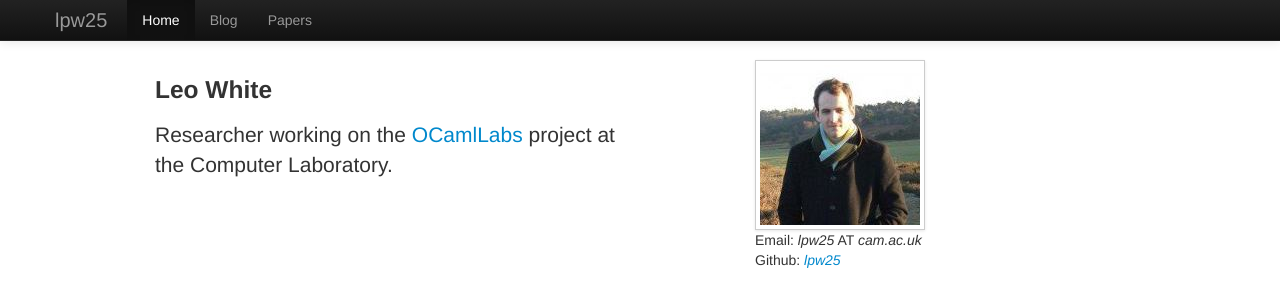
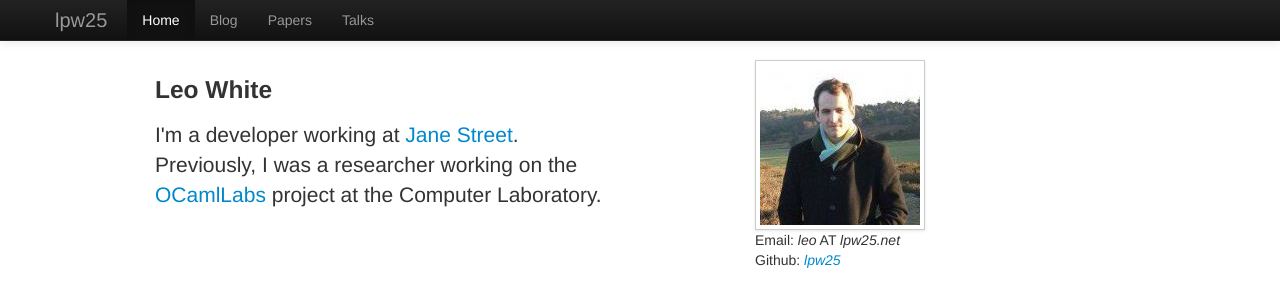
Before and after one commit to lpw25/lpw25.github.com, a Jekyll site: the page built from index.html, in a window 1280 px wide. Shown: the top 307 px of the page. Built offline with Jekyll 4.4.1, drawn with Linux system fonts in a browser that asks for light colours.

Commit message:
Add talks to site

```diff
--- a/_layouts/page.html
+++ b/_layouts/page.html
@@ -43,18 +43,27 @@
           <li class="active"><a href="/index.html">Home</a></li>
           <li><a href="{{ site.posts.first.url }}">Blog</a></li>
           <li><a href="/papers.html">Papers</a></li>
+          <li><a href="/talks.html">Talks</a></li>
         {% elsif page.nav_active == 'blog' %}
           <li><a href="/index.html">Home</a></li>
           <li class="active"><a href="{{ site.posts.first.url }}">Blog</a></li>
           <li><a href="/papers.html">Papers</a></li>
+          <li><a href="/talks.html">Talks</a></li>
         {% elsif page.nav_active == 'papers' %}
           <li><a href="/index.html">Home</a></li>
           <li><a href="{{ site.posts.first.url }}">Blog</a></li>
           <li class="active"><a href="/papers.html">Papers</a></li>
+          <li><a href="/talks.html">Talks</a></li>
+        {% elsif page.nav_active == 'talks' %}
+          <li><a href="/index.html">Home</a></li>
+          <li><a href="{{ site.posts.first.url }}">Blog</a></li>
+          <li><a href="/papers.html">Papers</a></li>
+          <li class="active"><a href="/talks.html">Talks</a></li>
         {% else %}
           <li><a href="/index.html">Home</a></li>
           <li><a href="{{ site.posts.first.url }}">Blog</a></li>
           <li><a href="/papers.html">Papers</a></li>
+          <li><a href="/talks.html">Talks</a></li>
         {% endif %}
       </ul>
     </div>
--- a/index.html
+++ b/index.html
@@ -8,14 +8,16 @@
   <div class="span5 offset1">
     <h3> Leo White </h3>
     <p class="lead">
-    Researcher working on the <a href="http://www.cl.cam.ac.uk/projects/ocamllabs/"> OCamlLabs </a> project
-    at the Computer Laboratory.
+      I'm a developer working at <a href="http://www.janestreet.com/">Jane
+      Street</a>. Previously, I was a researcher working on
+      the <a href="http://www.cl.cam.ac.uk/projects/ocamllabs/">
+      OCamlLabs </a> project at the Computer Laboratory.
     </p>
   </div>
   <div class="span4 offset1">
     <img src="/img/me.jpg" class="img-polaroid">
     <ul class="unstyled">
-      <li> Email: <em>lpw25</em> AT <em>cam.ac.uk</em> </li>
+      <li> Email: <em>leo</em> AT <em>lpw25.net</em> </li>
       <li> Github: <em><a href="http://github.com/lpw25">lpw25</a></em></li>
     </ul>
   </div>
```
Also changed, not shown: talks.html (added, +38 -0 lines), 4 other files.
